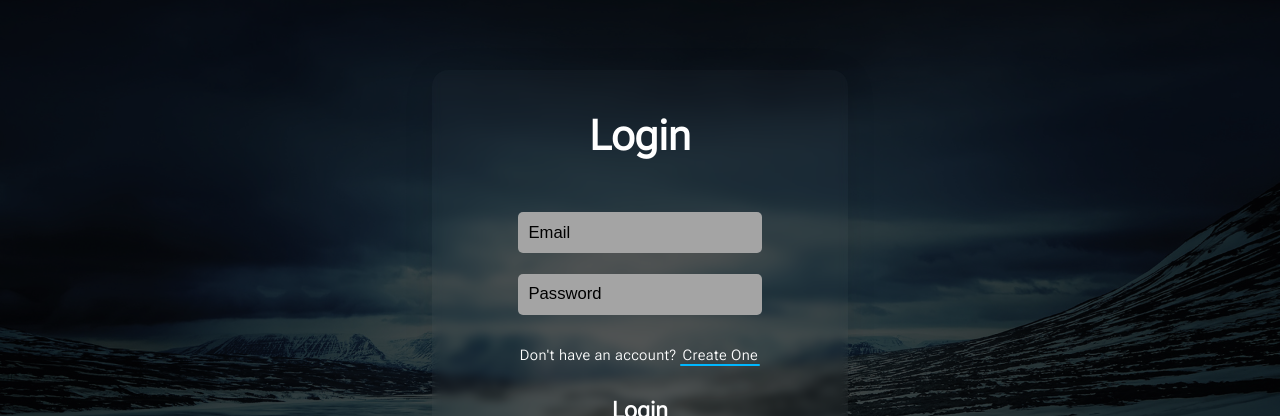
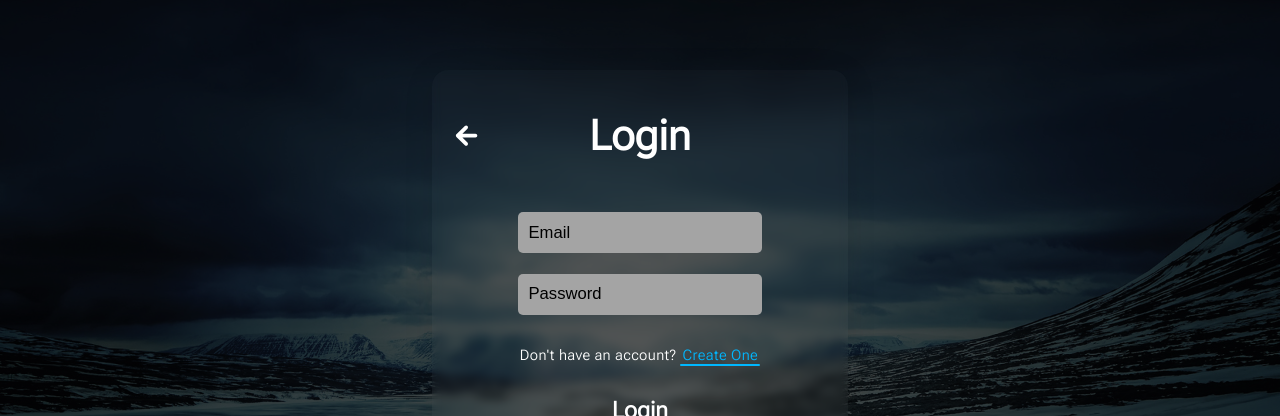
Before and after one commit to v-amirrr/finance-tracker, a React (Create React App) app: page /login in a window 1280 px wide. Shown: the part 126-542 px from the top of the page. Built offline with nearby package versions, Linux system fonts and the light colour scheme; a web font is replaced by a local one.

Commit message:
feat: added an icon to sign up form and login form, and when the user clicks on it, it takes the user one page back

```diff
--- a/src/components/Homepage.js
+++ b/src/components/Homepage.js
@@ -8,7 +8,7 @@ import styles from "./Homepage.module.css";
 
 const homepageTextVariants = {
     hidden: { opacity: 0, y: 10 },
-    visible: { opacity: 1, y: [10, -10, 0], transition: { delay: 1, duration: 0.4, type: "tween" } },
+    visible: { opacity: 1, y: [10, -10, 0], transition: { delay: 0.4, duration: 0.4, type: "tween" } },
     exit: {opacity: 0, y: -10, transition: { duration: 0.4, type: "tween" }}
 }
 
--- a/src/components/Login.js
+++ b/src/components/Login.js
@@ -1,10 +1,13 @@
 import React, { useState } from 'react';
 
-import { Link } from 'react-router-dom';
+import { Link, useNavigate } from 'react-router-dom';
 
 import { motion } from 'framer-motion';
 
 import styles from "./Login.module.css";
+
+import { IoMdArrowRoundBack } from "react-icons/io";
+
 
 const loginPageVariants = {
     hidden: { opacity: 0, y: 10 },
@@ -22,11 +25,16 @@ const Login = () => {
         console.log(email, password);
     }
 
+    const navigate = useNavigate();
+
     return (
         <>
             <div className={styles.page}>
                 <motion.form className={styles["login-form"]} onSubmit={submitHandler} initial="hidden" animate="visible" exit="exit" variants={loginPageVariants}>
-                    <h1>Login</h1>
+                    <div className={styles["title-section"]}>
+                        <i onClick={() => navigate(-1)}><IoMdArrowRoundBack /></i>
+                        <h1>Login</h1>
+                    </div>
 
                     <div className={styles["form-section"]}>
                         <input placeholder='Email' type="email" value={email} onChange={e => setEmail(e.target.value)} />
--- a/src/components/Login.module.css
+++ b/src/components/Login.module.css
@@ -33,8 +33,42 @@
     box-shadow: 0 4px 30px #0000005d;
 }
 
-.login-form h1 {
+.title-section {
+    display: flex;
+    justify-content: center;
+    align-items: center;
+    flex-direction: row;
+    width: 100%;
+}
+
+.title-section h1 {
     margin: 2rem;
+}
+
+.title-section i {
+    font-size: 1.5rem;
+    display: flex;
+    justify-content: center;
+    align-items: center;
+    padding: .4rem;
+    position: absolute;
+    left: .5rem;
+    transition: background-color .3s;
+    -webkit-transition: background-color .3s;
+    -moz-transition: background-color .3s;
+    -ms-transition: background-color .3s;
+    -o-transition: background-color .3s;
+    border: none;
+    border-radius: 50%;
+    -webkit-border-radius: 50%;
+    -moz-border-radius: 50%;
+    -ms-border-radius: 50%;
+    -o-border-radius: 50%;
+    cursor: pointer;
+}
+
+.title-section i:hover {
+    background-color: #000;
 }
 
 .form-section {
--- a/src/components/Signup.js
+++ b/src/components/Signup.js
@@ -1,11 +1,13 @@
 import React, { useState } from 'react';
-import { Link } from 'react-router-dom';
+import { Link, useNavigate } from 'react-router-dom';
 
 import { useSignup } from "../hooks/useSignup";
 
 import styles from "./Signup.module.css";
 
 import { motion } from 'framer-motion';
+
+import { IoMdArrowRoundBack } from "react-icons/io";
 
 const signupPageVariants = {
     hidden: { opacity: 0, y: 10 },
@@ -28,11 +30,16 @@ const Signup = () => {
         signup(email, password, name);
     }
 
+    const navigate = useNavigate();
+
     return (
         <>
             <div className={styles.page}>
                 <motion.form className={styles["signup-form"]} initial="hidden" animate="visible" exit="exit" variants={signupPageVariants}>
-                    <h1>Sign Up</h1>
+                <div className={styles["title-section"]}>
+                        <i onClick={() => navigate(-1)}><IoMdArrowRoundBack /></i>
+                        <h1>Sign Up</h1>
+                    </div>
 
                     <div className={styles["form-section"]}>
                         <input placeholder='Name' type="text" value={name} onChange={e => setName(e.target.value)} />
--- a/src/components/Signup.module.css
+++ b/src/components/Signup.module.css
@@ -33,8 +33,42 @@
     box-shadow: 0 4px 30px #0000005d;
 }
 
-.signup-form h1 {
+.title-section {
+    display: flex;
+    justify-content: center;
+    align-items: center;
+    flex-direction: row;
+    width: 100%;
+}
+
+.title-section h1 {
     margin: 2rem;
+}
+
+.title-section i {
+    font-size: 1.5rem;
+    display: flex;
+    justify-content: center;
+    align-items: center;
+    padding: .4rem;
+    position: absolute;
+    left: .5rem;
+    transition: background-color .3s;
+    -webkit-transition: background-color .3s;
+    -moz-transition: background-color .3s;
+    -ms-transition: background-color .3s;
+    -o-transition: background-color .3s;
+    border: none;
+    border-radius: 50%;
+    -webkit-border-radius: 50%;
+    -moz-border-radius: 50%;
+    -ms-border-radius: 50%;
+    -o-border-radius: 50%;
+    cursor: pointer;
+}
+
+.title-section i:hover {
+    background-color: #000;
 }
 
 .form-section {
--- a/src/index.css
+++ b/src/index.css
@@ -56,9 +56,9 @@ body {
 
 .link {
     position: relative;
-    color: #fff;
+    padding: .1rem;
+    color: #00b7ff;
     z-index: 1;
-    padding: .1rem;
     transition: color .2s;
     -webkit-transition: color .2s;
     -moz-transition: color .2s;
```
